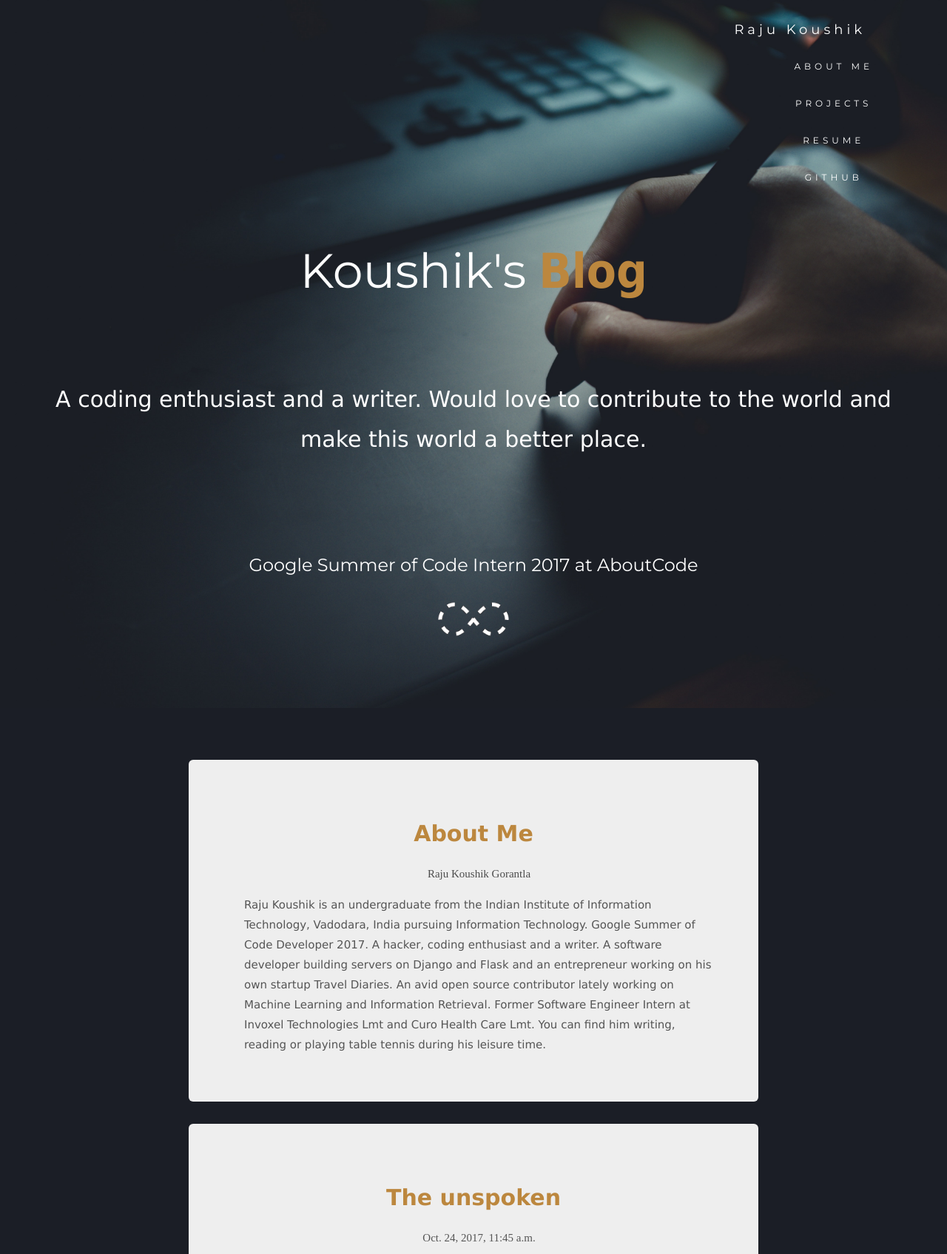
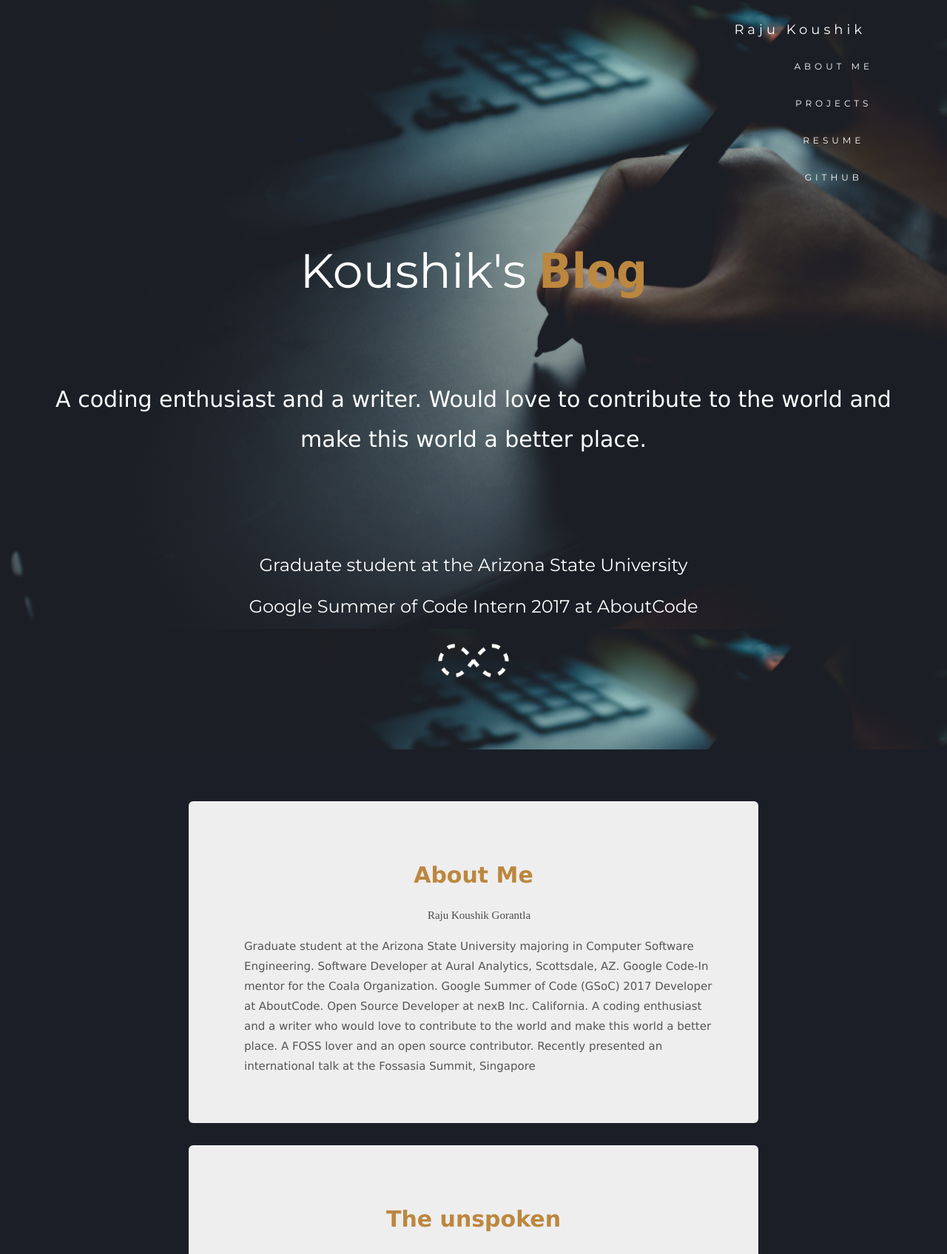
Before and after one commit to RajuKoushik/infiblog, a Django app: page /home/ in a window 1280 px wide. Shown: the top 1695 px of the page at 74% size. Run offline with Django 3.2, Linux system fonts and the light colour scheme; data comes from the database, SQL or seed files in the repository; both versions use the stored data as it was after the commit; some libraries are stand-ins or nearby versions.

Commit message:
Upadetd home.html

```diff
--- a/blog/templates/blog/home.html
+++ b/blog/templates/blog/home.html
@@ -299,7 +299,8 @@
                 <ul class="nav navbar-nav navbar-right">
                     <li><a href="#about " style="color:#ffffff">ABOUT ME</a></li>
                     <li><a href="/projects/" style="color:#ffffff ">PROJECTS</a></li>
-          <li><a href="https://www.scribd.com/document/363275152/Raju-Koushik-Resume-2017" style="color:#ffffff ">RESUME</a></li>
+                    <li><a href="https://www.scribd.com/document/363275152/Raju-Koushik-Resume-2017"
+                           style="color:#ffffff ">RESUME</a></li>
                     <li><a href="https://github.com/RajuKoushik" style="color:#ffffff ">GITHUB</a></li>
                 </ul>
             </div>
@@ -311,7 +312,7 @@
     <p class="container-fluid pos testfont" style="font-size:30px"> A coding enthusiast and a writer. Would love to
         contribute to the world and make this world a better place.
     </p>
-
+    <h3 class="hvr-float">Graduate student at the Arizona State University</h3><br>
     <h3 class="hvr-float">Google Summer of Code Intern 2017 at AboutCode</h3><br>
     <img style="height: 100px;" src="{% static "blog/dashinfinity.gif" %}">
 </div>
@@ -326,13 +327,12 @@
                     Me</strong></a></h2>
                 <p id="date" style="color:#4C4C4C ">Raju Koushik Gorantla</p>
             </div>
-      <p align="left" id="text">Raju Koushik is an undergraduate from the Indian Institute of Information
-        Technology, Vadodara, India pursuing Information Technology. Google Summer of Code Developer 2017. A
-        hacker, coding enthusiast and a writer. A
-        software developer building servers on Django and Flask and an entrepreneur working on his own startup
-        Travel Diaries. An avid open source contributor lately working on Machine Learning and Information
-        Retrieval. Former Software Engineer Intern at Invoxel Technologies Lmt and Curo Health Care Lmt. You can
-        find him writing, reading or playing table tennis during his leisure time.
+            <p align="left" id="text">Graduate student at the Arizona State University majoring in Computer Software
+                Engineering. Software Developer at Aural Analytics, Scottsdale, AZ. Google Code-In mentor for the Coala
+                Organization. Google Summer of Code (GSoC) 2017 Developer at AboutCode. Open Source Developer at nexB
+                Inc. California. A coding enthusiast and a writer
+                who would love to contribute to the world and make this world a better place. A FOSS lover and an open
+                source contributor. Recently presented an international talk at the Fossasia Summit, Singapore
 
             </p>
         </div>
@@ -352,7 +352,6 @@
                 <h4 id="btitle" class="hvr-float"><a href="{{ post.id }} "
                                                      style="color:#bc873e "><strong>More</strong></a></h4>
                 <hr color="green" width="100%">
-
 
 
             </div>
```
Also changed, not shown: db.sqlite3. Lines whose indentation alone changed are shown as unchanged.
